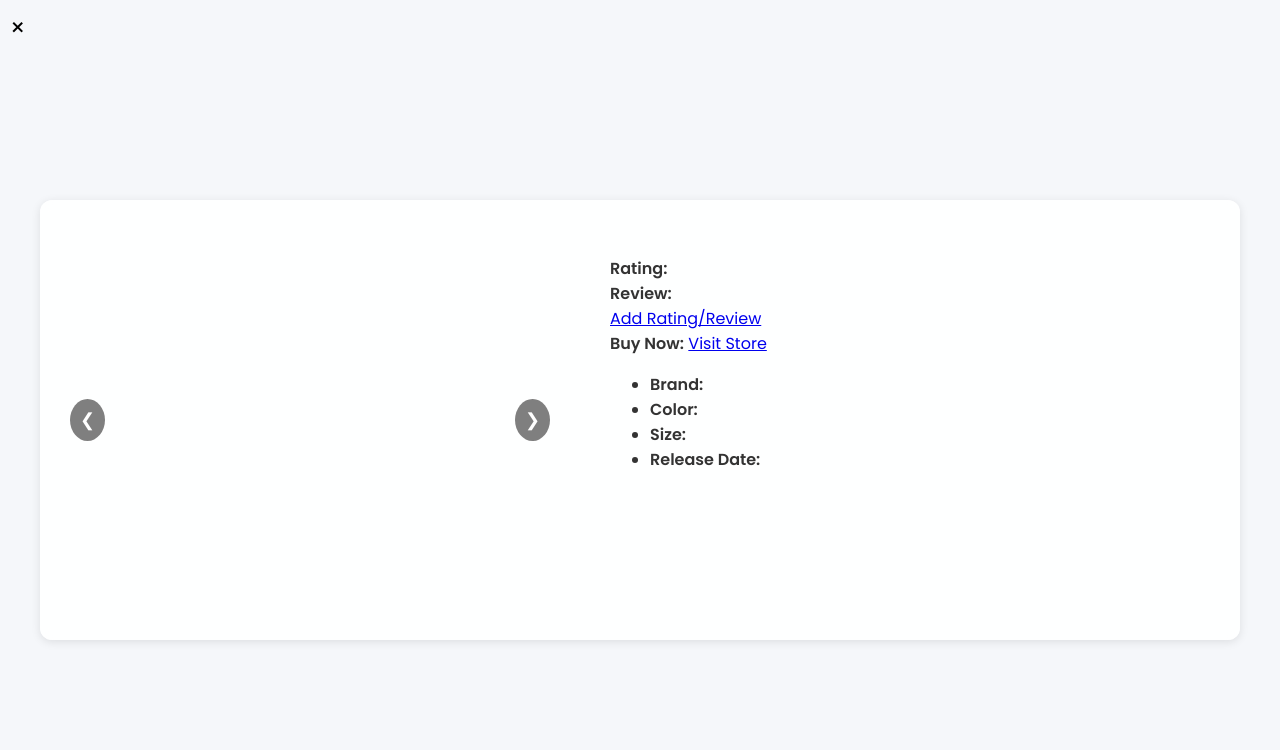
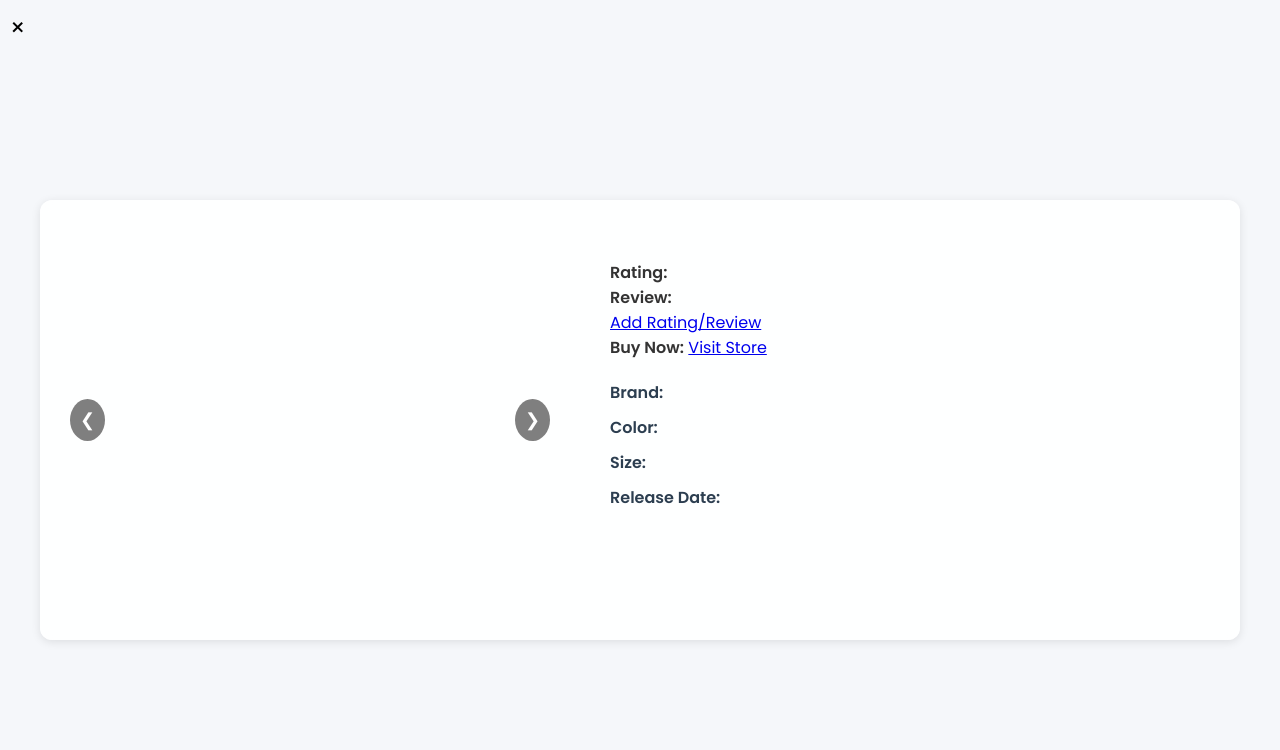
Before and after one commit to REDD-debug/COS-221---Assignment-5, a PHP site: page /COS221/view.php in a window 1280 px wide. Shown: the top 750 px of the page. Run offline with PHP 8.4, Linux system fonts and the light colour scheme.

Commit message:
Update view.css

```diff
--- a/CSS/view.css
+++ b/CSS/view.css
@@ -101,3 +101,32 @@
     margin: 0 0 10px;
     color: #2c3e50;
 }
+
+.product-price {
+    font-size: 1.5rem;
+    font-weight: 700;
+    color: #2ecc71;
+    margin: 10px 0;
+}
+
+.product-description {
+    color: #666;
+    line-height: 1.6;
+    margin-bottom: 20px;
+}
+
+.characteristics {
+    list-style: none;
+    padding: 0;
+    margin: 20px 0;
+}
+
+.characteristics li {
+    margin-bottom: 10px;
+    font-size: 1rem;
+    color: #333;
+}
+
+.characteristics li strong {
+    color: #2c3e50;
+}
```
